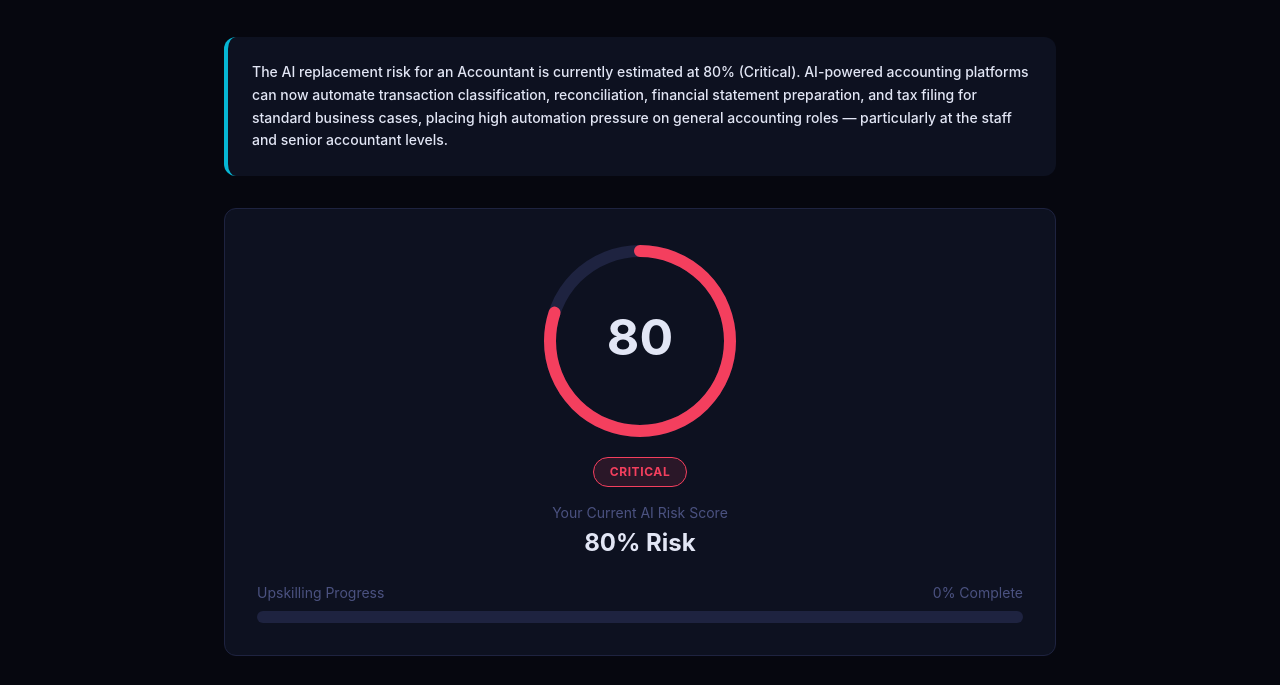
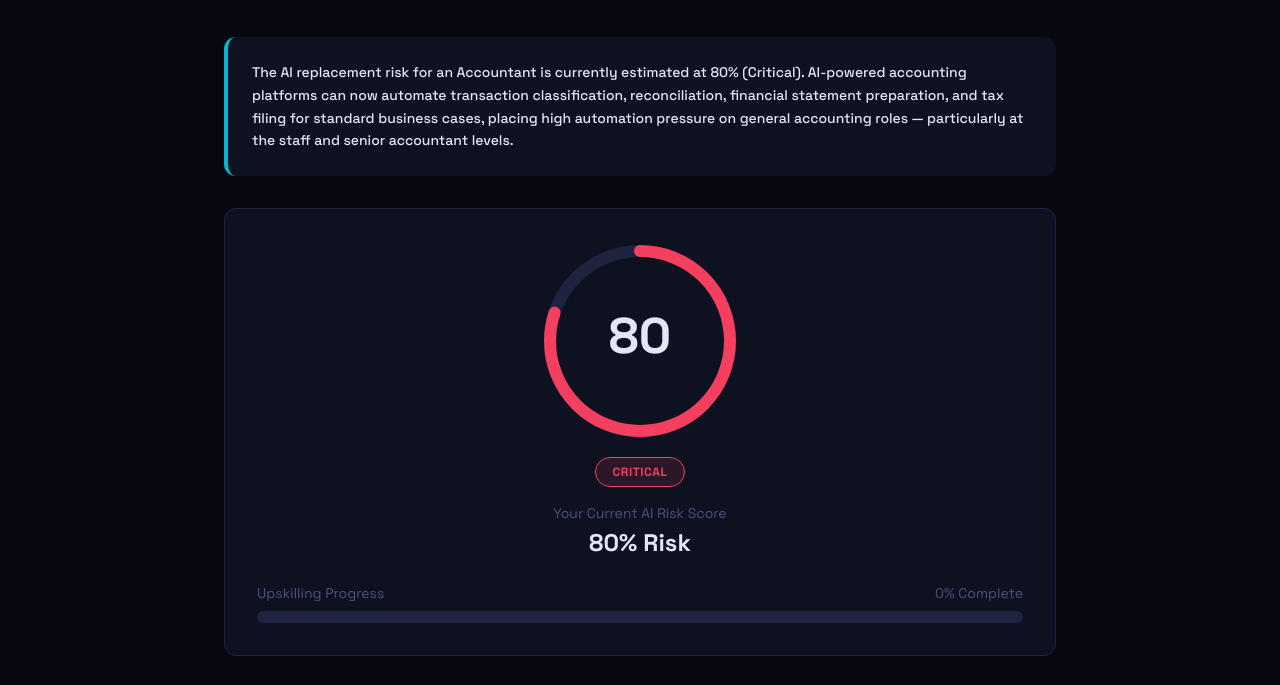
Before and after one commit to pseyti-dev/aicareer, an Astro site: page /risk/accountant/ in a window 1280 px wide. Shown: the part 302-987 px from the top of the page. Built offline with nearby package versions, Linux system fonts and the light colour scheme; Astro itself is replaced by a stand-in of ours.

Commit message:
Update global.css

```diff
--- a/src/styles/global.css
+++ b/src/styles/global.css
@@ -1,19 +1,51 @@
 @tailwind base;
 @tailwind components;
 @tailwind utilities;
+
 @layer base {
+  :root {
+    --obsidian-bg: #06070f;
+    --obsidian-surface: #0d1120;
+    --obsidian-border: #1e2340;
+    --obsidian-cyan: #00f0ff;
+    --obsidian-purple: #7c3aed;
+    --obsidian-text: #e2e6f5;
+    --obsidian-text-muted: #4b5280;
+  }
+
   body {
-    font-family: 'DM Sans', -apple-system, BlinkMacSystemFont, 'Segoe UI', sans-serif;
-    background-color: #06070f;
-    color: #e2e6f5;
+    font-family: 'Space Grotesk', -apple-system, BlinkMacSystemFont, 'Segoe UI', sans-serif;
+    background-color: var(--obsidian-bg);
+    color: var(--obsidian-text);
     overflow-x: clip;
     -webkit-font-smoothing: antialiased;
   }
+
   code, pre {
     font-family: 'DM Mono', 'Courier New', monospace;
   }
-  ::-webkit-scrollbar { width: 10px; }
-  ::-webkit-scrollbar-track { background: #06070f; }
-  ::-webkit-scrollbar-thumb { background: #06B6D4; border-radius: 5px; }
-  ::-webkit-scrollbar-thumb:hover { background: #0891b2; }
+
+  /* Modern Scrollbar */
+  ::-webkit-scrollbar { width: 8px; }
+  ::-webkit-scrollbar-track { background: var(--obsidian-bg); }
+  ::-webkit-scrollbar-thumb {
+    background: var(--obsidian-border);
+    border-radius: 10px;
+    border: 2px solid var(--obsidian-bg);
+  }
+  ::-webkit-scrollbar-thumb:hover { background: var(--obsidian-cyan); }
 }
+
+@layer components {
+  .glass-panel {
+    @apply bg-opacity-20 backdrop-blur-lg border border-white/10 rounded-2xl;
+  }
+
+  .neon-glow {
+    box-shadow: 0 0 20px rgba(0, 240, 255, 0.15);
+  }
+
+  .text-gradient {
+    @apply bg-clip-text text-transparent bg-gradient-to-r from-[#00f0ff] to-[#7c3aed];
+  }
+}
```
